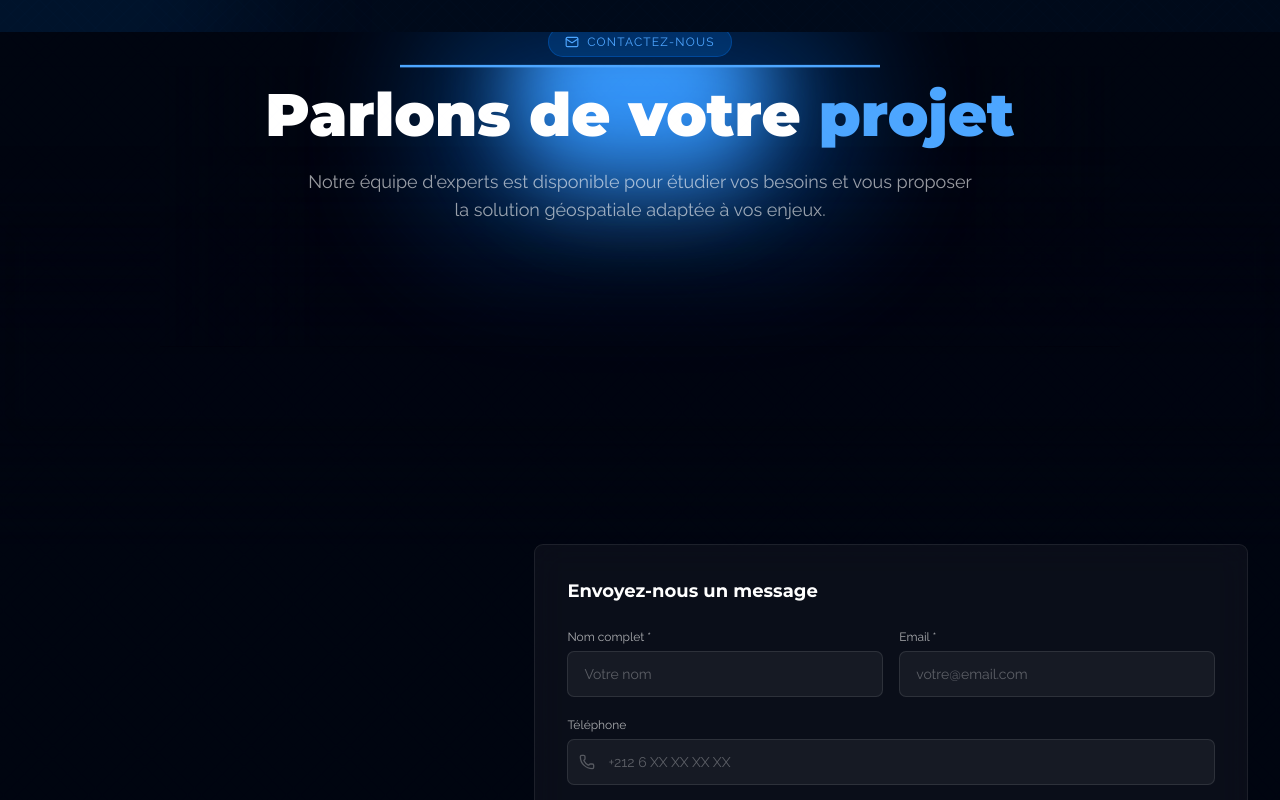
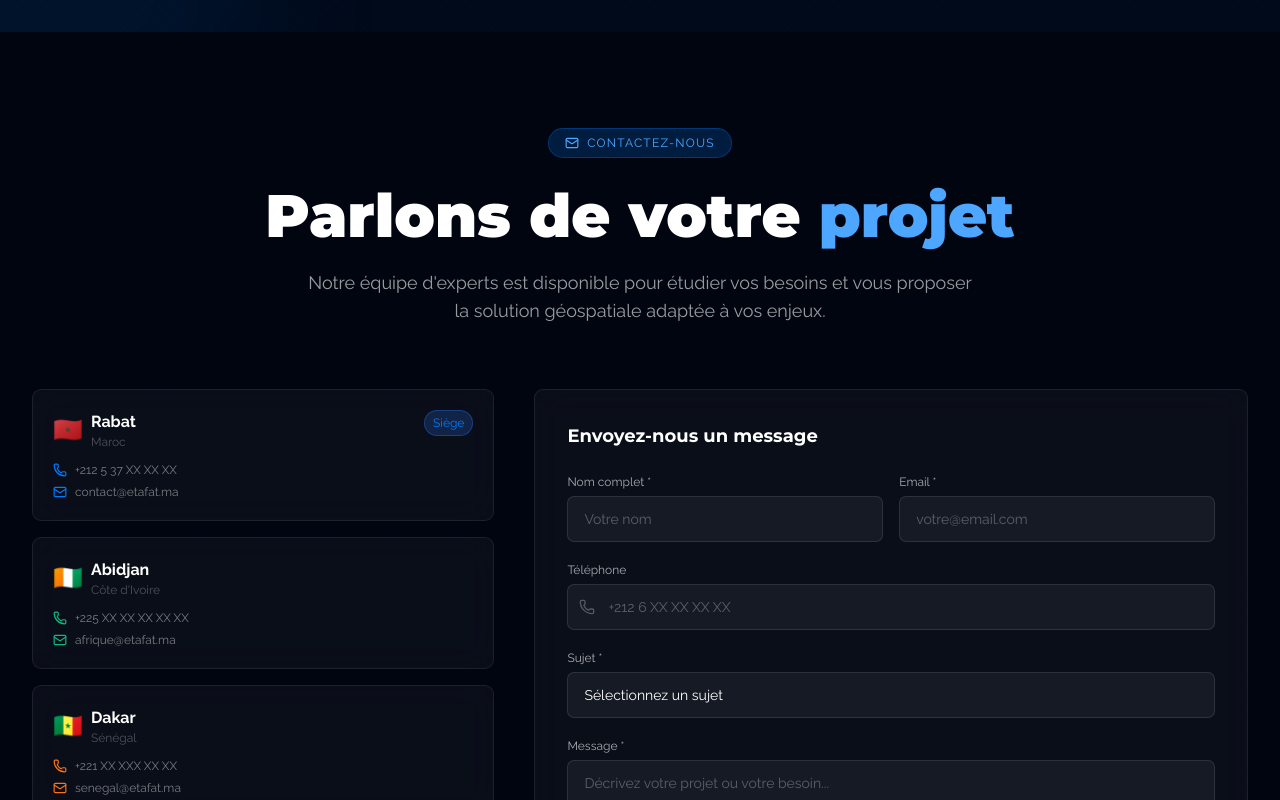
Before and after one commit to marouanebenaddou/etafat-globe, a Next.js app: page / in a window 1280 px wide. Shown: the part 7960-8760 px from the top of the page. Built offline with nearby package versions, Linux system fonts and the light colour scheme.

Commit message:
fix: remove lamp glow from contact section, restore clean header

```diff
--- a/components/sections/contact-section.tsx
+++ b/components/sections/contact-section.tsx
@@ -2,9 +2,7 @@
 
 import { useScrollReveal } from "@/lib/hooks"
 import { useState } from "react"
-import { Mail, Phone, MapPin, Send, Linkedin, Twitter, Youtube, Facebook, ArrowRight, CheckCircle } from "lucide-react"
-import { LampContainer } from "@/components/ui/lamp"
-import { motion } from "framer-motion"
+import { Mail, Phone, Send, Linkedin, Twitter, Youtube, Facebook, ArrowRight, CheckCircle } from "lucide-react"
 
 const offices = [
   {
@@ -56,14 +54,11 @@ export default function ContactSection() {
 
   return (
     <section className="sec-bg-a relative overflow-hidden" id="contact">
-      {/* Lamp header */}
-      <LampContainer className="min-h-[32rem] pt-8">
-        <motion.div
-          initial={{ opacity: 0.5, y: 80 }}
-          whileInView={{ opacity: 1, y: 0 }}
-          transition={{ delay: 0.4, duration: 0.8, ease: "easeInOut" }}
-          className="text-center"
-        >
+      <div className="absolute inset-0 moroccan-pattern opacity-10 pointer-events-none" />
+
+      {/* Header */}
+      <div ref={ref} className="relative pt-24 pb-16 text-center px-6">
+        <div className={`transition-all duration-700 ${isVisible ? "opacity-100 translate-y-0" : "opacity-0 translate-y-8"}`}>
           <div className="inline-flex items-center gap-2 rounded-full bg-[#007BFF]/20 border border-[#007BFF]/30 px-4 py-1.5 text-xs text-[#4da6ff] uppercase tracking-widest mb-5">
             <Mail className="w-3.5 h-3.5" />
             Contactez-nous
@@ -75,16 +70,14 @@ export default function ContactSection() {
           <p className="text-white/60 max-w-2xl mx-auto text-lg">
             Notre équipe d&apos;experts est disponible pour étudier vos besoins et vous proposer la solution géospatiale adaptée à vos enjeux.
           </p>
-        </motion.div>
-      </LampContainer>
-
-      <div className="absolute inset-0 moroccan-pattern opacity-10 pointer-events-none" />
+        </div>
+      </div>
 
       <div className="relative mx-auto max-w-7xl px-6 lg:px-8 pb-24">
 
         <div className="grid lg:grid-cols-5 gap-10">
           {/* Left: Contact info */}
-          <div className={`lg:col-span-2 transition-all duration-800 ${isVisible ? "opacity-100 translate-x-0" : "opacity-0 -translate-x-12"}`}>
+          <div className={`lg:col-span-2 transition-all duration-800 ${formVisible ? "opacity-100 translate-x-0" : "opacity-0 -translate-x-12"}`}>
             {/* Offices */}
             <div className="space-y-4 mb-8">
               {offices.map((o, i) => (
```
